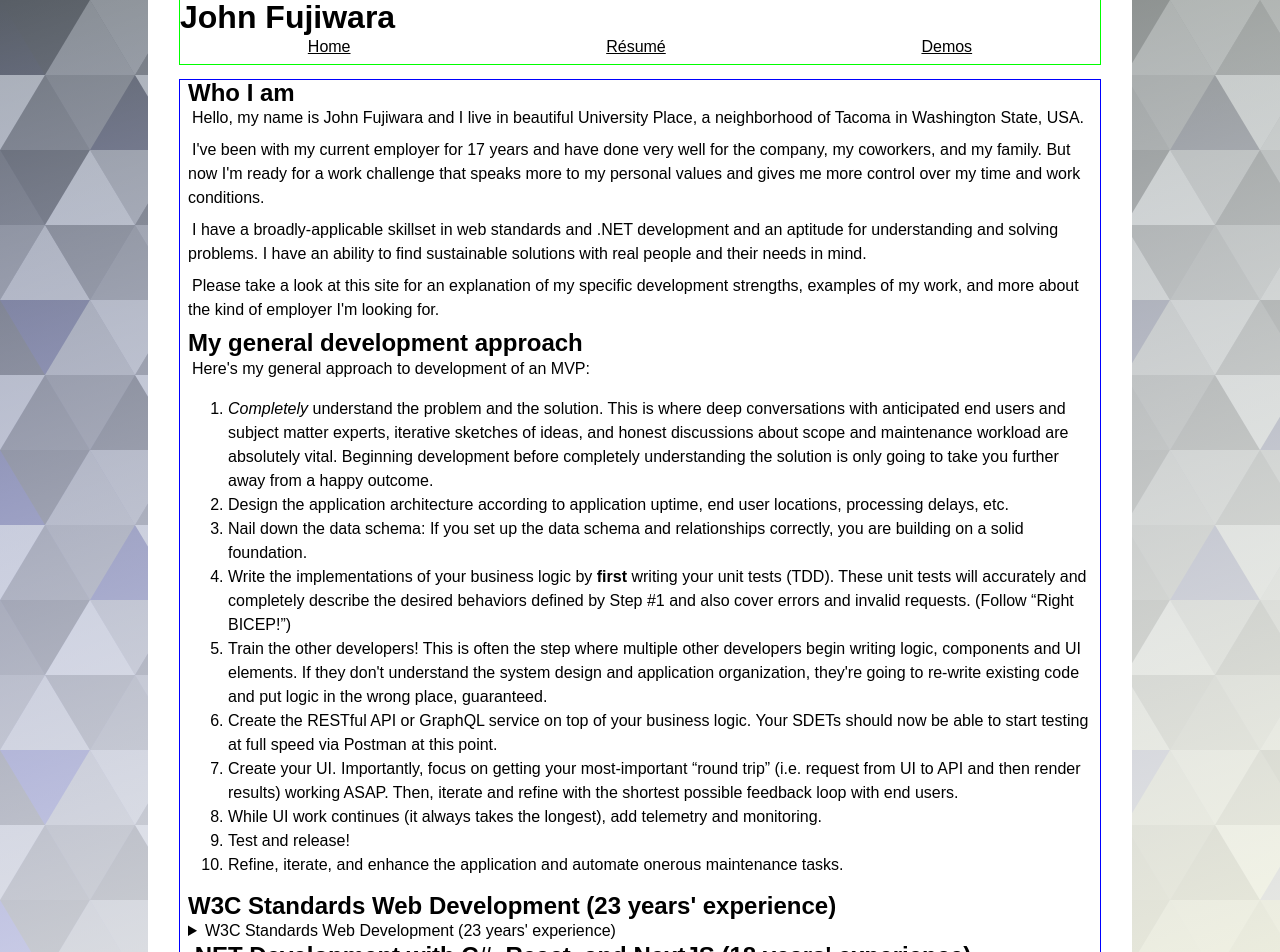
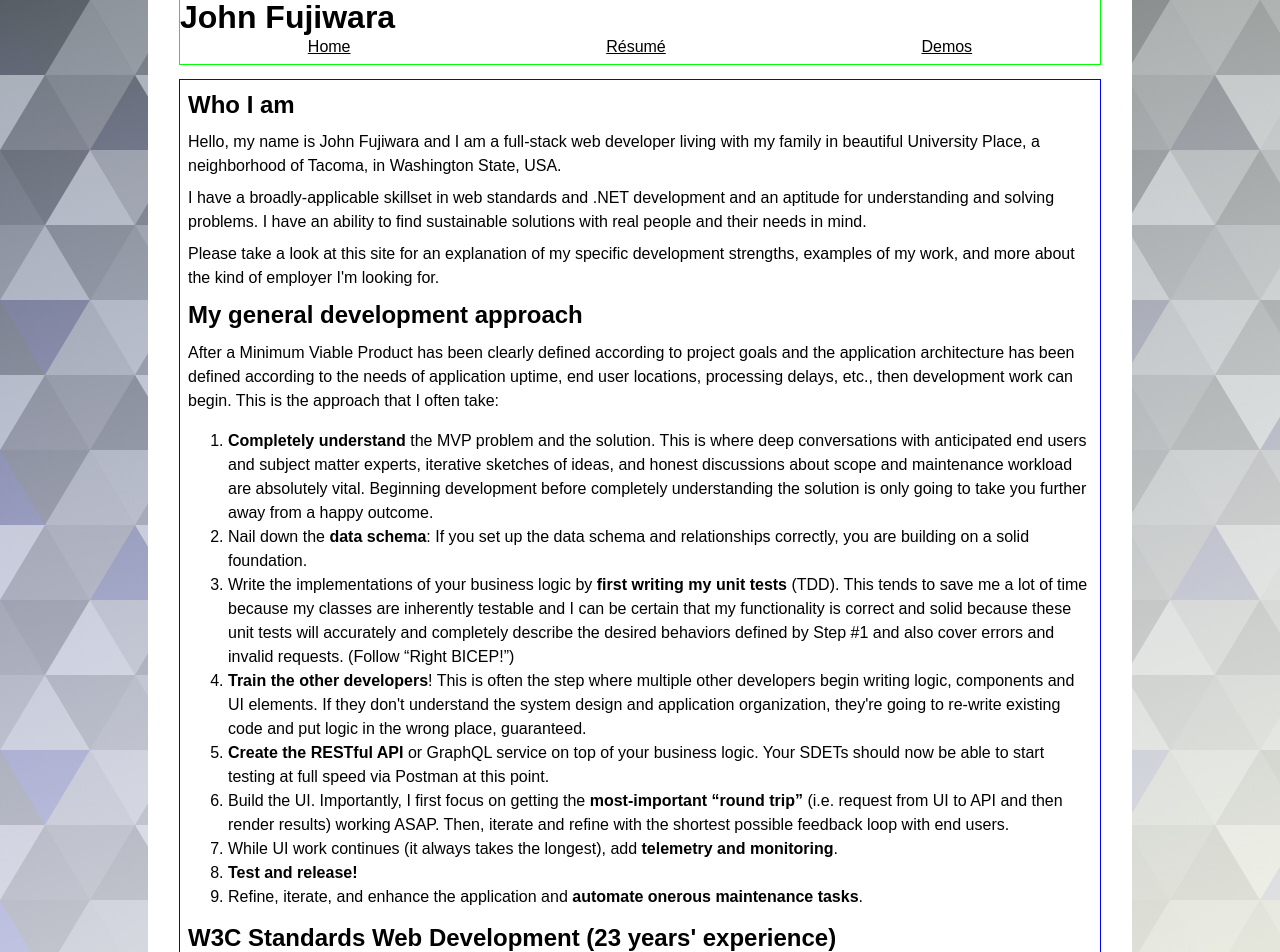
Before and after one commit to Fuji727/johnfujiwara.com, a Next.js app: page / in a window 1280 px wide. Shown: the top 952 px of the page. Built offline with nearby package versions, Linux system fonts and the light colour scheme; a web font is replaced by a local one.

Commit message:
Add TicTacToe demo

```diff
--- a/app/jf.css
+++ b/app/jf.css
@@ -126,8 +126,12 @@ body > footer
     outline: 1px solid #f00;
     margin: 0;
 }
+h2
+{
+  margin: 0.5em 0;
+}
 p
 {
-  text-indent: 0.25em;
+  /*text-indent: 0.25em;*/
   margin-bottom: 0.5em;
 }
--- a/app/page.js
+++ b/app/page.js
@@ -7,23 +7,22 @@ export default function Home() {
   return (
     <main>
       <h2>Who I am</h2>
-      <p>Hello, my name is John Fujiwara and I live in beautiful University Place, a neighborhood of Tacoma in Washington State, USA.</p>
-      <p>I&apos;ve been with my current employer for 17 years and have done very well for the company, my coworkers, and my family. But now I&apos;m ready for a work challenge that speaks more to my personal values and gives me more control over my time and work conditions.</p>
+      <p>Hello, my name is John Fujiwara and I am a full-stack web developer living with my family in beautiful University Place, a neighborhood of Tacoma, in Washington State, USA.</p>
+      {/* <p>I&apos;ve been with my current employer for 17 years and have done very well for the company, my coworkers, and my family. But now I&apos;m ready for a work challenge that speaks more to my personal values and gives me more control over my time and work conditions.</p> */}
       <p>I have a broadly-applicable skillset in web standards and .NET development and an aptitude for understanding and solving problems. I have an ability to find sustainable solutions with real people and their needs in mind.</p>
       <p>Please take a look at this site for an explanation of my specific development strengths, examples of my work, and more about the kind of employer I'm looking for.</p>
       <h2>My general development approach</h2>
-      <p>Here's my general approach to development of an MVP:</p>
+      <p>After a Minimum Viable Product has been clearly defined according to project goals and the application architecture has been defined according to the needs of application uptime, end user locations, processing delays, etc., then development work can begin. This is the approach that I often take:</p>
       <ol>
-        <li><em>Completely</em> understand the problem and the solution. This is where deep conversations with anticipated end users and subject matter experts, iterative sketches of ideas, and honest discussions about scope and maintenance workload are absolutely vital. Beginning development before completely understanding the solution is only going to take you further away from a happy outcome.</li>
-        <li>Design the application architecture according to application uptime, end user locations, processing delays, etc.</li>
-        <li>Nail down the data schema: If you set up the data schema and relationships correctly, you are building on a solid foundation.</li>
-        <li>Write the implementations of your business logic by <strong>first</strong> writing your unit tests (TDD). These unit tests will accurately and completely describe the desired behaviors defined by Step #1 and also cover errors and invalid requests. (Follow &ldquo;Right BICEP!&rdquo;)</li>
-        <li>Train the other developers! This is often the step where multiple other developers begin writing logic, components and UI elements. If they don&apos;t understand the system design and application organization, they&apos;re going to re-write existing code and put logic in the wrong place, guaranteed.</li>
-        <li>Create the RESTful API or GraphQL service on top of your business logic. Your SDETs should now be able to start testing at full speed via Postman at this point.</li>
-        <li>Create your UI. Importantly, focus on getting your most-important &ldquo;round trip&rdquo; (i.e. request from UI to API and then render results) working ASAP. Then, iterate and refine with the shortest possible feedback loop with end users.</li>
-        <li>While UI work continues (it always takes the longest), add telemetry and monitoring.</li>
-        <li>Test and release!</li>
-        <li>Refine, iterate, and enhance the application and automate onerous maintenance tasks.</li>
+        <li><strong>Completely understand</strong> the MVP problem and the solution. This is where deep conversations with anticipated end users and subject matter experts, iterative sketches of ideas, and honest discussions about scope and maintenance workload are absolutely vital. Beginning development before completely understanding the solution is only going to take you further away from a happy outcome.</li>
+        <li>Nail down the <strong>data schema</strong>: If you set up the data schema and relationships correctly, you are building on a solid foundation.</li>
+        <li>Write the implementations of your business logic by <strong>first writing my unit tests</strong> (TDD). This tends to save me a lot of time because my classes are inherently testable and I can be certain that my functionality is correct and solid because these unit tests will accurately and completely describe the desired behaviors defined by Step #1 and also cover errors and invalid requests. (Follow &ldquo;Right BICEP!&rdquo;)</li>
+        <li><strong>Train the other developers</strong>! This is often the step where multiple other developers begin writing logic, components and UI elements. If they don&apos;t understand the system design and application organization, they&apos;re going to re-write existing code and put logic in the wrong place, guaranteed.</li>
+        <li><strong>Create the RESTful API</strong> or GraphQL service on top of your business logic. Your SDETs should now be able to start testing at full speed via Postman at this point.</li>
+        <li>Build the UI. Importantly, I first focus on getting the <strong>most-important &ldquo;round trip&rdquo;</strong> (i.e. request from UI to API and then render results) working ASAP. Then, iterate and refine with the shortest possible feedback loop with end users.</li>
+        <li>While UI work continues (it always takes the longest), add <strong>telemetry and monitoring</strong>.</li>
+        <li><strong>Test and release!</strong></li>
+        <li>Refine, iterate, and enhance the application and <strong>automate onerous maintenance tasks</strong>.</li>
       </ol>
       <h2>W3C Standards Web Development (23 years&apos; experience)</h2>
       <details>
@@ -31,7 +30,8 @@ export default function Home() {
         <p>I began my career with W3C standards-based web development, focusing on using:</p>
         <ul>
           <li>HTML for declarative semantic meaning</li>
-          <li>CSS for styling, adaptability, and simple images/animation</li>
+          <li>CSS for styling, adaptability, and simple animation</li>
+          <li>SVG for simple graphical elements</li>
           <li>and finally, behavioral Javascript only when necessary</li>
         </ul>
         <p>This foundation of web fundamentals continues to serve me well all these years later.</p>
```
Also changed, not shown: app/demos/page.js (+5 -2 lines), app/demos/tictactoe/page.js (added, +16 -0 lines), app/src/tictactoe.js (renamed from app/src/app.js).
